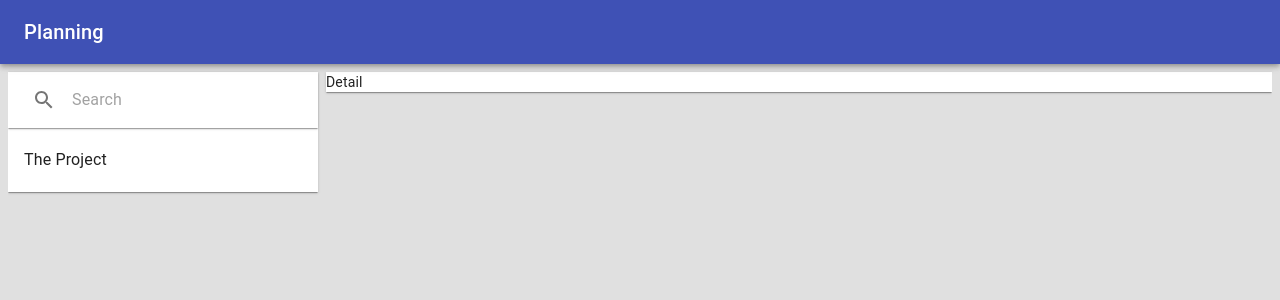
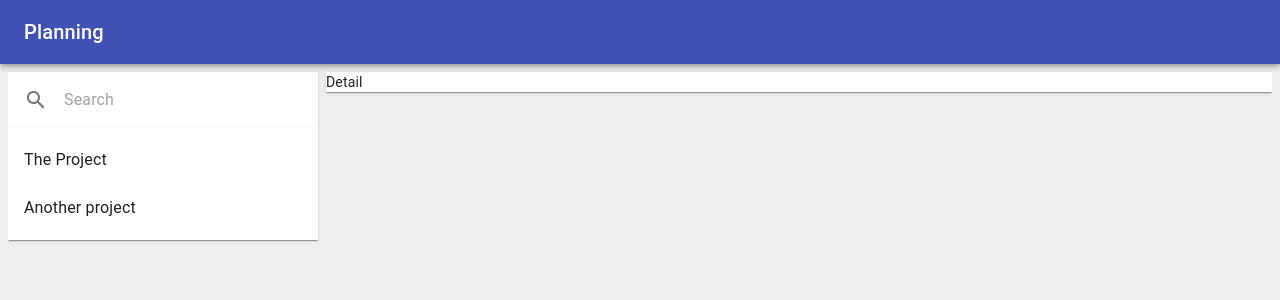
Before and after one commit to alanraison/planalan, a React (Create React App) app in the folder ui/: page /#/planning in a window 1280 px wide. Shown: the top 300 px of the page. Built offline with nearby package versions, Linux system fonts and the light colour scheme.

Commit message:
style: Visual enhancements

```diff
--- a/ui/src/App.tsx
+++ b/ui/src/App.tsx
@@ -1,7 +1,7 @@
 import React from 'react';
 import { HashRouter as Router, Redirect, Route, Switch } from 'react-router-dom';
 import CssBaseline from '@material-ui/core/CssBaseline';
-import Planning from './Planning';
+import ProjectPlanning from './projectPlanning';
 
 const Resources: React.FC = () => <div>Resources</div>;
 
@@ -10,7 +10,7 @@ const App: React.FC = () => {
     <Router>
       <CssBaseline/>
       <Switch>
-        <Route path="/planning" render={() => <Planning/>}/>
+        <Route path="/planning" render={() => <ProjectPlanning/>}/>
         <Route path="/resources" component={Resources}/>
         <Route component={() => <Redirect to="/planning"/>}/>
       </Switch>
--- a/ui/src/Planning.tsx
+++ b/ui/src/projectPlanning/index.tsx
@@ -5,17 +5,17 @@ import Typography from '@material-ui/core/Typography';
 import Grid from '@material-ui/core/Grid';
 import Hidden from '@material-ui/core/Hidden';
 import { makeStyles, Theme } from '@material-ui/core/styles';
-import TextField from '@material-ui/core/TextField';
 import Paper from '@material-ui/core/Paper';
+import Card from '@material-ui/core/Card';
 import List from '@material-ui/core/List';
 import ListItem from '@material-ui/core/ListItem';
 import ListItemText from '@material-ui/core/ListItemText';
-import SearchInput from './SearchInput';
+import SearchInput from '../shared/SearchInput';
 
 const useStyles = makeStyles((theme: Theme) => ({
   root: {
     display: 'flex',
-    backgroundColor: theme.palette.grey[300],
+    backgroundColor: theme.palette.grey[200],
   },
   appBarSpacer: theme.mixins.toolbar,
   content: {
@@ -26,7 +26,7 @@ const useStyles = makeStyles((theme: Theme) => ({
   },
 }));
 
-const Planning: React.FC<{}> = () => {
+const ProjectPlanning: React.FC<{}> = ({}) => {
   const classes = useStyles();
   return (
     <div className={classes.root}>
@@ -41,14 +41,19 @@ const Planning: React.FC<{}> = () => {
         <div className={classes.appBarSpacer}/>
         <Grid container spacing={1} alignContent="center">
           <Grid item xs={12} sm={3}>
-            <Paper square>
+            <Card square>
               <SearchInput/>
+            </Card>
+            <Card square>
               <List component="nav" aria-label="List of projects">
                 <ListItem button>
                   <ListItemText primary="The Project"/>
                 </ListItem>
+                <ListItem button>
+                  <ListItemText primary="Another project"/>
+                </ListItem>
               </List>
-            </Paper>
+            </Card>
           </Grid>
           <Hidden xsDown>
             <Grid item sm={9}><Paper square>Detail</Paper></Grid>
@@ -59,4 +64,4 @@ const Planning: React.FC<{}> = () => {
   )
 }
 
-export default Planning;
+export default ProjectPlanning;
--- a/ui/src/SearchInput.tsx
+++ b/ui/src/shared/SearchInput.tsx
@@ -6,10 +6,7 @@ import Paper from '@material-ui/core/Paper';
 
 const useStyles = makeStyles((theme: Theme) => ({
   root: {
-    paddingTop: theme.spacing(1),
-    paddingBottom: theme.spacing(1),
-    paddingLeft: theme.spacing(2),
-    paddingRight: theme.spacing(2),
+    padding: theme.spacing(1),
     display: 'flex',
   },
   input: {
```
